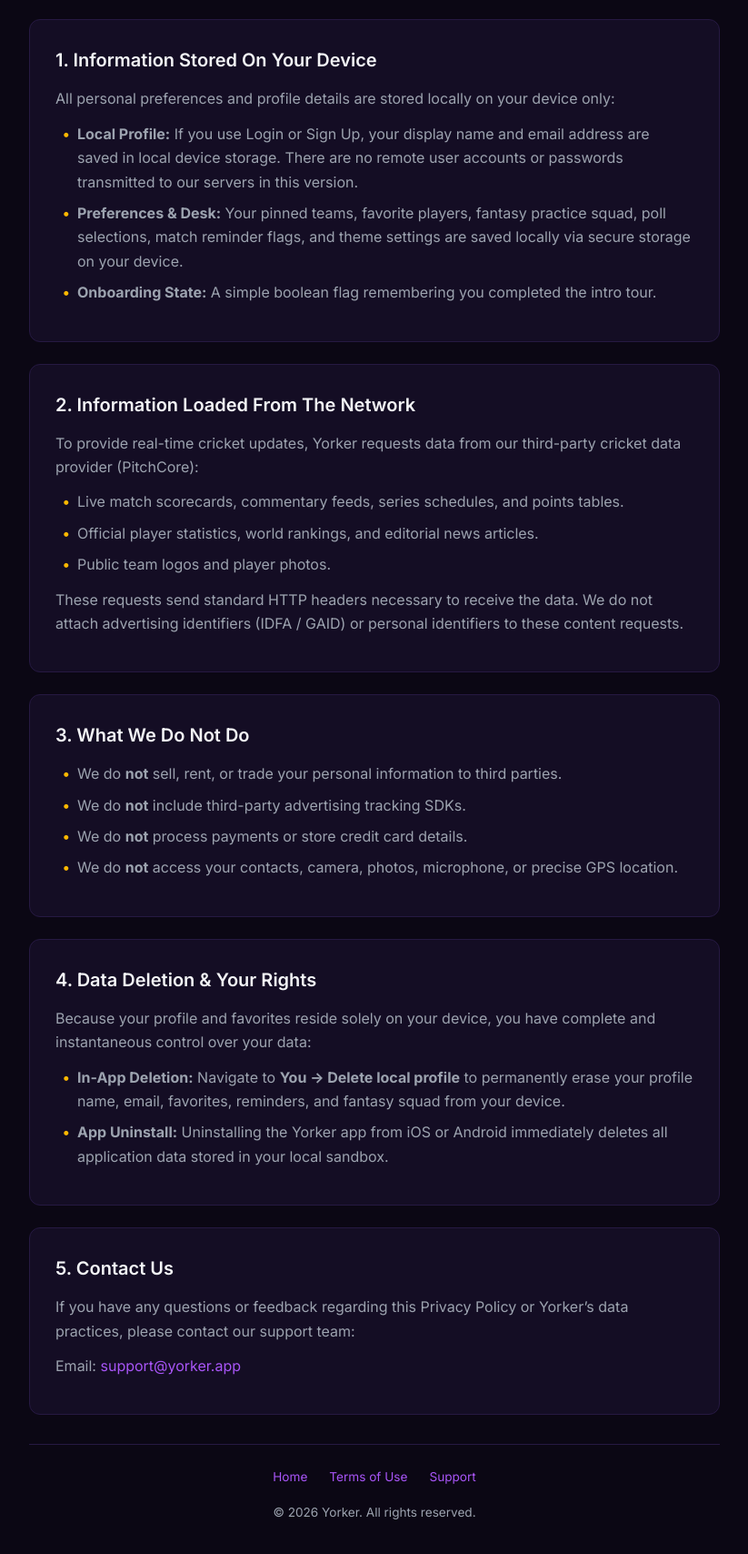
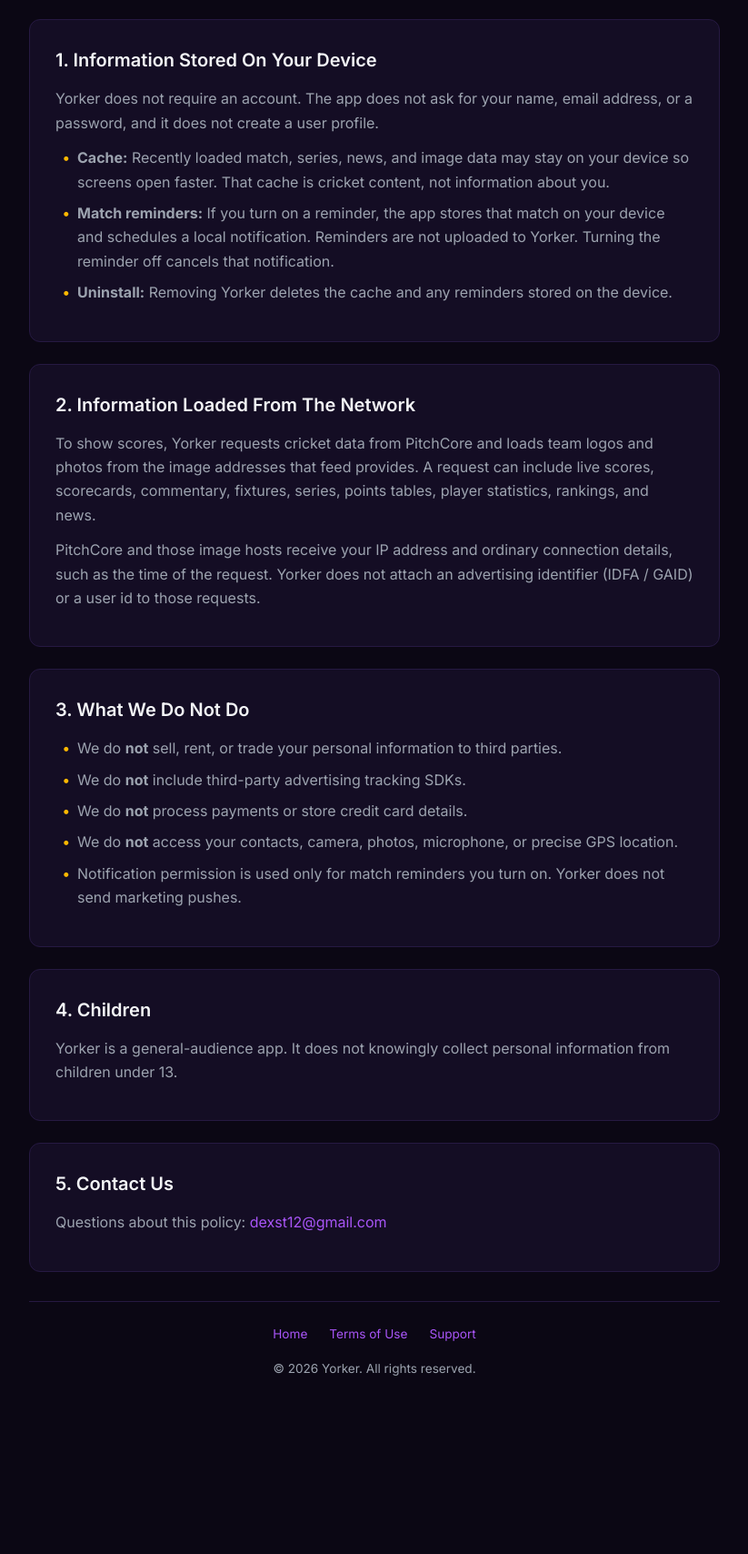
Before and after one commit to dexst12/yorker-legal, a plain HTML site: page privacy/index.html in a window 1280 px wide. Shown: the part 432-2140 px from the top of the page at 91% size, without its empty margins (228-1051 px from the left). After the commit the page ends 2024 px from the top, so only its background shows below. Drawn offline with Linux system fonts and the light colour scheme.

Commit message:
Align public legal pages with current Yorker app

```diff
--- a/privacy/index.html
+++ b/privacy/index.html
@@ -126,7 +126,7 @@
     <header>
       <span class="badge">Legal Information</span>
       <h1>Privacy Policy</h1>
-      <p class="date">Last updated: September 14, 2026</p>
+      <p class="date">Last updated: November 17, 2026</p>
     </header>
 
     <div class="card">
@@ -136,23 +136,18 @@
 
     <div class="card">
       <h2>1. Information Stored On Your Device</h2>
-      <p>All personal preferences and profile details are stored locally on your device only:</p>
+      <p>Yorker does not require an account. The app does not ask for your name, email address, or a password, and it does not create a user profile.</p>
       <ul>
-        <li><strong>Local Profile:</strong> If you use Login or Sign Up, your display name and email address are saved in local device storage. There are no remote user accounts or passwords transmitted to our servers in this version.</li>
-        <li><strong>Preferences & Desk:</strong> Your pinned teams, favorite players, fantasy practice squad, poll selections, match reminder flags, and theme settings are saved locally via secure storage on your device.</li>
-        <li><strong>Onboarding State:</strong> A simple boolean flag remembering you completed the intro tour.</li>
+        <li><strong>Cache:</strong> Recently loaded match, series, news, and image data may stay on your device so screens open faster. That cache is cricket content, not information about you.</li>
+        <li><strong>Match reminders:</strong> If you turn on a reminder, the app stores that match on your device and schedules a local notification. Reminders are not uploaded to Yorker. Turning the reminder off cancels that notification.</li>
+        <li><strong>Uninstall:</strong> Removing Yorker deletes the cache and any reminders stored on the device.</li>
       </ul>
     </div>
 
     <div class="card">
       <h2>2. Information Loaded From The Network</h2>
-      <p>To provide real-time cricket updates, Yorker requests data from our third-party cricket data provider (PitchCore):</p>
-      <ul>
-        <li>Live match scorecards, commentary feeds, series schedules, and points tables.</li>
-        <li>Official player statistics, world rankings, and editorial news articles.</li>
-        <li>Public team logos and player photos.</li>
-      </ul>
-      <p>These requests send standard HTTP headers necessary to receive the data. We do not attach advertising identifiers (IDFA / GAID) or personal identifiers to these content requests.</p>
+      <p>To show scores, Yorker requests cricket data from PitchCore and loads team logos and photos from the image addresses that feed provides. A request can include live scores, scorecards, commentary, fixtures, series, points tables, player statistics, rankings, and news.</p>
+      <p>PitchCore and those image hosts receive your IP address and ordinary connection details, such as the time of the request. Yorker does not attach an advertising identifier (IDFA / GAID) or a user id to those requests.</p>
     </div>
 
     <div class="card">
@@ -162,29 +157,25 @@
         <li>We do <strong>not</strong> include third-party advertising tracking SDKs.</li>
         <li>We do <strong>not</strong> process payments or store credit card details.</li>
         <li>We do <strong>not</strong> access your contacts, camera, photos, microphone, or precise GPS location.</li>
+        <li>Notification permission is used only for match reminders you turn on. Yorker does not send marketing pushes.</li>
       </ul>
     </div>
 
     <div class="card">
-      <h2>4. Data Deletion & Your Rights</h2>
-      <p>Because your profile and favorites reside solely on your device, you have complete and instantaneous control over your data:</p>
-      <ul>
-        <li><strong>In-App Deletion:</strong> Navigate to <strong>You &rarr; Delete local profile</strong> to permanently erase your profile name, email, favorites, reminders, and fantasy squad from your device.</li>
-        <li><strong>App Uninstall:</strong> Uninstalling the Yorker app from iOS or Android immediately deletes all application data stored in your local sandbox.</li>
-      </ul>
+      <h2>4. Children</h2>
+      <p>Yorker is a general-audience app. It does not knowingly collect personal information from children under 13.</p>
     </div>
 
     <div class="card">
       <h2>5. Contact Us</h2>
-      <p>If you have any questions or feedback regarding this Privacy Policy or Yorker’s data practices, please contact our support team:</p>
-      <p>Email: <a href="mailto:support@yorker.app">support@yorker.app</a></p>
+      <p>Questions about this policy: <a href="mailto:dexst12@gmail.com">dexst12@gmail.com</a></p>
     </div>
 
     <footer>
       <div class="nav-links">
-        <a href="index.html">Home</a>
-        <a href="terms.html">Terms of Use</a>
-        <a href="mailto:support@yorker.app">Support</a>
+        <a href="../index.html">Home</a>
+        <a href="../terms/index.html">Terms of Use</a>
+        <a href="mailto:dexst12@gmail.com">Support</a>
       </div>
       <p>&copy; 2026 Yorker. All rights reserved.</p>
     </footer>
```
Also changed, not shown: index.html (+2 -2 lines), privacy.html (+12 -21 lines), terms.html (+7 -11 lines), terms/index.html (+9 -13 lines), 1 other file.
